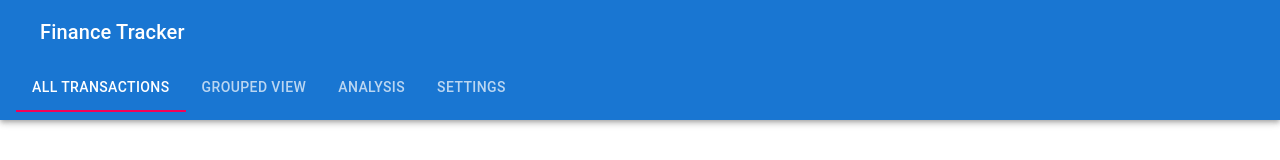
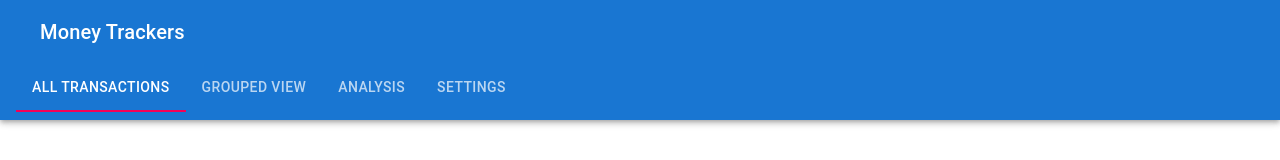
Before and after one commit to sids4ru/money-tracker, a React (Create React App) app: page / in a window 1280 px wide. Shown: the top 160 px of the page. Built offline with nearby package versions, Linux system fonts and the light colour scheme; no server answers; some icons are missing.

Commit message:
Test and name fixes

```diff
--- a/src/App.tsx
+++ b/src/App.tsx
@@ -59,7 +59,7 @@ function App() {
             <Toolbar>
               <AccountBalanceIcon sx={{ mr: 2 }} />
               <Typography variant="h6" component="div" sx={{ flexGrow: 1 }}>
-                Finance Tracker
+                Money Trackers
               </Typography>
             </Toolbar>
             <Box sx={{ px: 2, pb: 1 }}>
```
